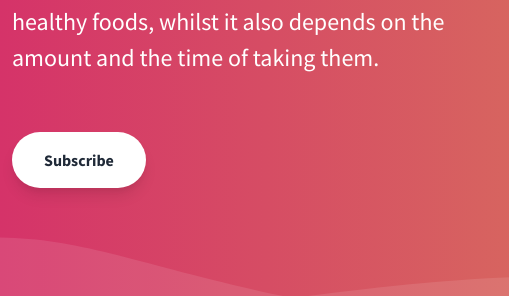
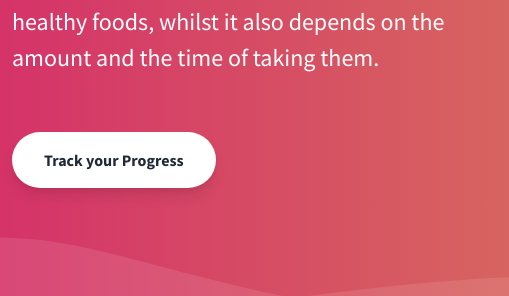
Before and after one commit to kartavya007/healthXoxo, a plain HTML site: page index.html in a window 1280 px wide. Shown: the part 302-598 px from the top of the page, 0-509 px from the left. Drawn offline with nearby package versions, Linux system fonts and the light colour scheme.

Commit message:
Update index.html

```diff
--- a/index.html
+++ b/index.html
@@ -47,9 +47,11 @@
           <p class="leading-normal text-2xl mb-8">
             The secret of good health doesn't lie only in eating healthy foods, whilst it also depends on the amount and the time of taking them.
           </p>
+          <a href="display.html">
           <button class="mx-auto lg:mx-0 hover:underline bg-white text-gray-800 font-bold rounded-full my-6 py-4 px-8 shadow-lg focus:outline-none focus:shadow-outline transform transition hover:scale-105 duration-300 ease-in-out">
-            Subscribe
+            Track your Progress
           </button>
+        </a>
         </div>
         <!--Right Col-->
         <div class="w-full md:w-3/5 py-6 text-center">
```
